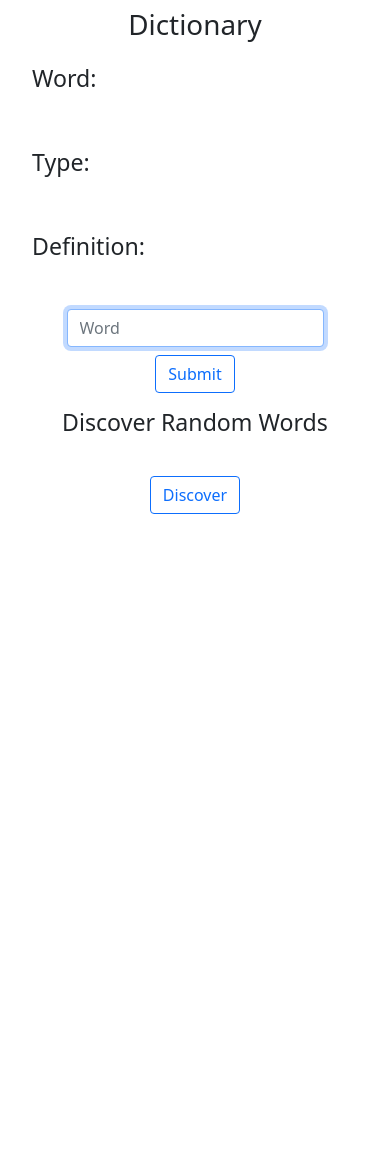
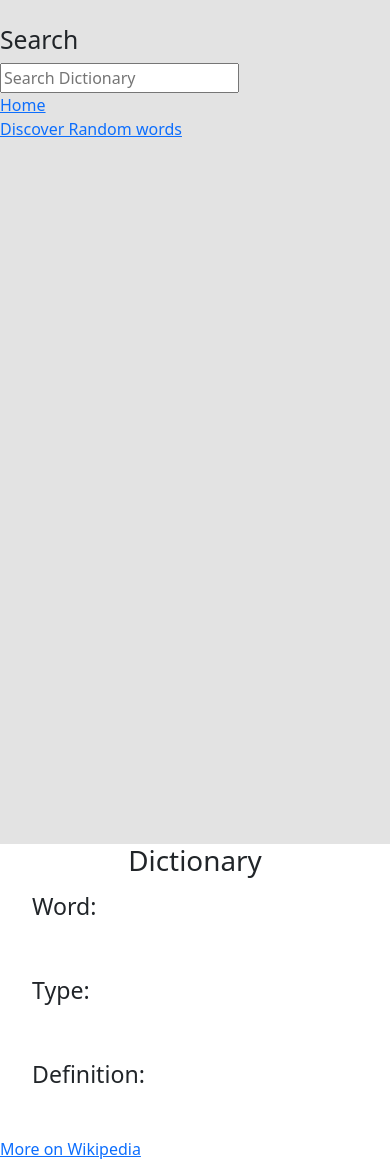
Before and after one commit to hardope/dictionary, a Flask app: template templates/index.html in a window 390 px wide. Before the commit the page ends 514 px from the top, so only its background shows below. Run offline with Flask 2, Linux system fonts and the light colour scheme; the template is opened without the code that fills it, so the values that code supplies are empty; parts of the project's set-up code (start-up, migrations or seed data) failed here and were passed over; some libraries are stand-ins or nearby versions.

Commit message:
UI upgrade

```diff
--- a/static/styles.css
+++ b/static/styles.css
@@ -6,3 +6,12 @@ form, table {
      margin:0px;
      padding:0px;
 }
+.sidebar {
+     background-color: rgb(227, 227, 227);
+     height: 100vh;
+     padding: 20px;
+ }
+
+ .sidebar h2 {
+     margin-top: 5px;
+ }
--- a/templates/index.html
+++ b/templates/index.html
@@ -1,34 +1,17 @@
-<!DOCTYPE html>
+{% extends "layout.html" %}
 
-<html lang="en">
-    <head>
 <link href="/static/styles.css" rel="stylesheet">
-     <h1 style="text-align: center;" class="section">Dictionary</h1>
-     <meta charset="utf-8">
-     <meta name="viewport" content="initial-scale=1, width=device-width">
-     <link href="/static/favicon.ico" rel="icon">
-     <link href="https://cdn.jsdelivr.net/npm/bootstrap@5.0.2/dist/css/bootstrap.min.css" rel="stylesheet" integrity="sha384-EVSTQN3/azprG1Anm3QDgpJLIm9Nao0Yz1ztcQTwFspd3yD65VohhpuuCOmLASjC" crossorigin="anonymous">
-     <script src="https://cdn.jsdelivr.net/npm/bootstrap@5.0.2/dist/js/bootstrap.bundle.min.js" integrity="sha384-MrcW6ZMFYlzcLA8Nl+NtUVF0sA7MsXsP1UyJoMp4YLEuNSfAP+JcXn/tWtIaxVXM" crossorigin="anonymous"></script>
-     <link href="https://fonts.googleapis.com/css2?family=Montserrat:wght@500&display=swap" rel="stylesheet">
-        <title>
-            Dictionary
-        </title>
-    </head>
-    <body>
+
+{% block body %}
+    <h1 style="text-align: center;">Dictionary</h1>
+
     <h3 class="section">Word: </h3 class="section">
     <p class="section">{{ random_word[1] }}</p>
     <h3 class="section">Type: </h3 class="section">
     <p class="section">{{ random_word[2] }}</p>
     <h3 class="section">Definition: </h3 class="section">
     <p class="section">{{ random_word[4] }}</p>
-        <form action="/search" method="post">
-            <center><input class="form-control mx-auto w-auto" name="search" id="search" type="text" placeholder="Word" autocomplete="off" autofocus class="section"></center>
-            <div class="section"><center><button class="btn btn-outline-primary" type="submit" class="section">Submit</button></center></div>
-        </form>
-          <h3 class="section" style="text-align: center;">Discover Random Words</h3 class="section">
-          <form action="/" class="section">
-              <center><button class="btn btn-outline-primary" type="submit">Discover</button></center>
-          </form>
 
-    </body>
-</html>
+    <a href="https://en.wiktionary.org/wiki/{{random_word[1]}}">More on Wikipedia</a>
+
+{% endblock %}
--- /dev/null
+++ b/templates/layout.html
@@ -0,0 +1,38 @@
+<!DOCTYPE html>
+
+<html lang="en">
+    <head>
+        <title>Dictionary</title>
+        <link rel="stylesheet" href="https://stackpath.bootstrapcdn.com/bootstrap/4.4.1/css/bootstrap.min.css" integrity="sha384-Vkoo8x4CGsO3+Hhxv8T/Q5PaXtkKtu6ug5TOeNV6gBiFeWPGFN9MuhOf23Q9Ifjh" crossorigin="anonymous">
+        <link href="/static/styles.css" rel="stylesheet">
+        <meta charset="utf-8">
+        <meta name="viewport" content="initial-scale=1, width=device-width">
+        <link href="/static/favicon.ico" rel="icon">
+        <link href="https://cdn.jsdelivr.net/npm/bootstrap@5.0.2/dist/css/bootstrap.min.css" rel="stylesheet" integrity="sha384-EVSTQN3/azprG1Anm3QDgpJLIm9Nao0Yz1ztcQTwFspd3yD65VohhpuuCOmLASjC" crossorigin="anonymous">
+        <script src="https://cdn.jsdelivr.net/npm/bootstrap@5.0.2/dist/js/bootstrap.bundle.min.js" integrity="sha384-MrcW6ZMFYlzcLA8Nl+NtUVF0sA7MsXsP1UyJoMp4YLEuNSfAP+JcXn/tWtIaxVXM" crossorigin="anonymous"></script>
+        <link href="https://fonts.googleapis.com/css2?family=Montserrat:wght@500&display=swap" rel="stylesheet">
+    </head>
+    <body>
+        <div class="row">
+            <div class="sidebar col-lg-2 col-md-3">
+                <h2>Search</h2>
+                <form action="/search" method="post">
+                    <input name="search" id="search" placeholder="Search Dictionary">
+                </form>
+                <div>
+                    <a href="/">Home</a>
+                </div>
+                <div>
+                    <a href="/">Discover Random words</a>
+                </div>
+                {% block nav %}
+                {% endblock %}
+            </div>
+            <div class="main col-lg-10 col-md-9">
+                {% block body %}
+                {% endblock %}
+            </div>
+        </div>
+
+    </body>
+</html>
```
Also changed, not shown: templates/found.html (+12 -25 lines), templates/search.html (deleted, +0 -26 lines), templates/word.html (+6 -19 lines). Lines whose indentation alone changed are shown as unchanged.
